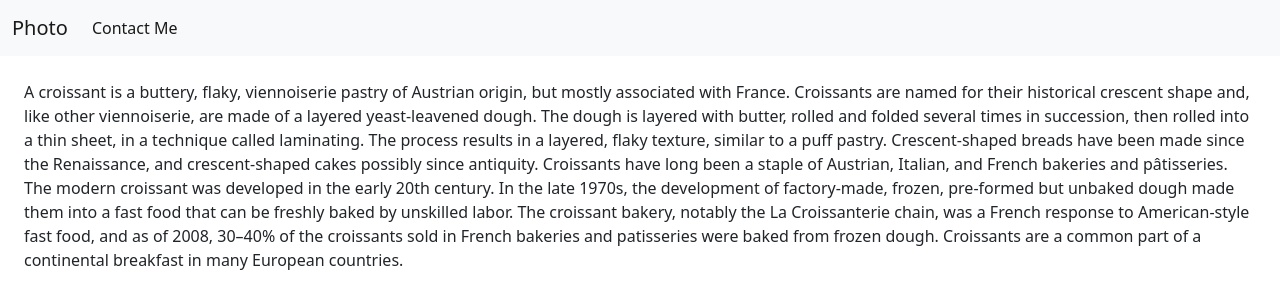
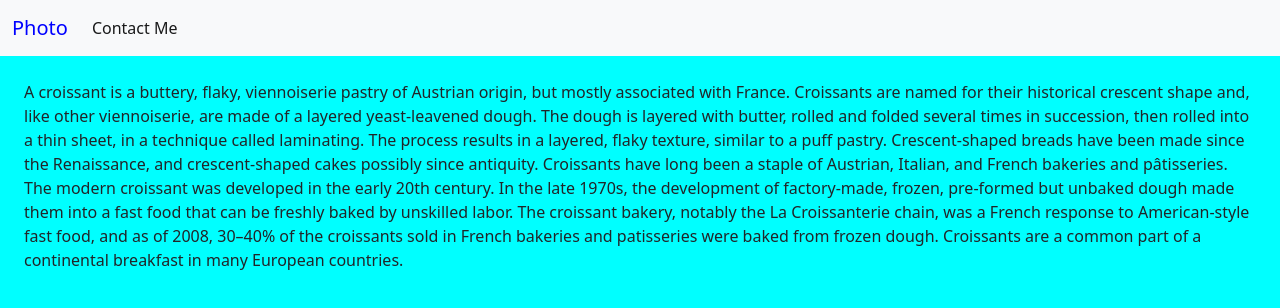
Before and after one commit to mbriedelsperger/Croissant, a plain HTML site: page index.html in a window 1280 px wide. Drawn offline with nearby package versions, Linux system fonts and the light colour scheme.

Commit message:
added background color

```diff
--- a/src/style.css
+++ b/src/style.css
@@ -0,0 +1,7 @@
+body {
+background-color: aqua;
+}
+
+.navbar-light .navbar-brand {
+    color: blue;
+}
```
